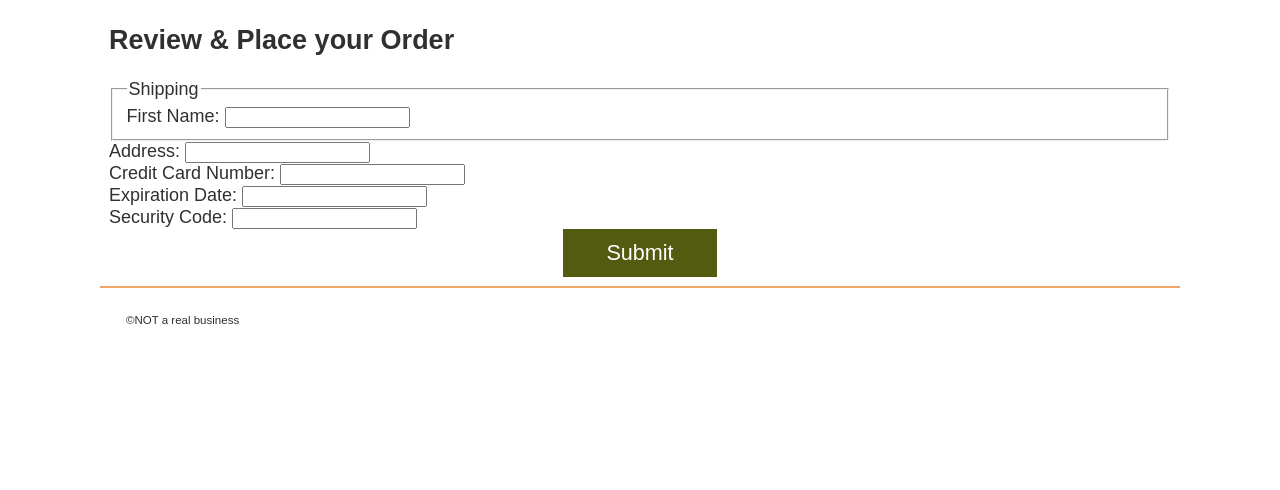
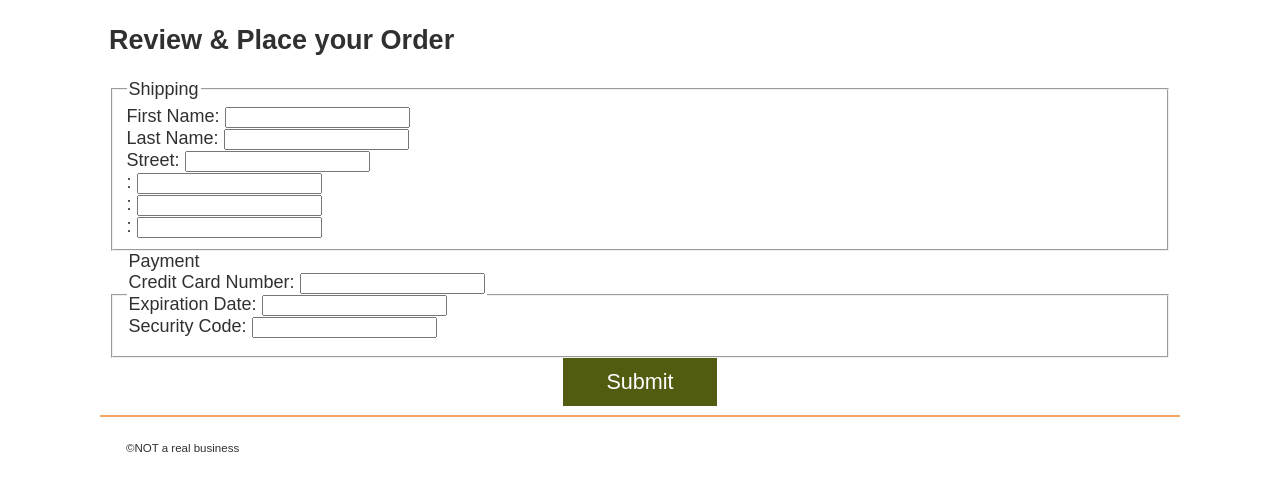
Before and after one commit to devunfox15/wdd330, a website: page src/checkout/index.html in a window 1280 px wide. Shown: the part 128-618 px from the top of the page. Drawn offline with Linux system fonts and the light colour scheme; files whose address does not match are found by name.

Commit message:
Team Activity 6 - In case we screw up checkpoint

```diff
--- a/src/checkout/index.html
+++ b/src/checkout/index.html
@@ -51,15 +51,32 @@
               <label for="customerFn">First Name:</label>
               <input type="text" id="customerFn" name="customerFn" required>
             </div>
+            <div>
+              <label for="customerLn">Last Name:</label>
+              <input type="text" id="customerLn" name="customerLn" required>
+            </div>
+            <div>
+              <label for="customerStreet">Street:</label>
+              <input type="text" id="customerStreet" name="customerStreet" required>
+            </div>
+            <div>
+              <label for="customerCity">:</label>
+              <input type="text" id="customerCity" name="customerCity" required>
+            </div>
+            <div>
+              <label for="customerState">:</label>
+              <input type="text" id="customerState" name="customerState" required>
+            </div>
+            <div>
+              <label for="customerZip">:</label>
+              <input type="number" id="customerZip" name="customerZip" required>
+            </div>
           </fieldset>
-
-          <div>
-            <label for="address">Address:</label>
-            <input type="text" id="address" name="address" required>
-          </div>
+        <fieldset>
+          <legend>Payment
           <div>
             <label for="creditCardNumber">Credit Card Number:</label>
-            <input type="text" id="creditCardNumber" name="creditCardNumber" required>
+            <input type="number" id="creditCardNumber" name="creditCardNumber" required>
           </div>
           <div>
             <label for="expirationDate">Expiration Date:</label>
@@ -67,10 +84,12 @@
           </div>
           <div>
             <label for="securityCode">Security Code:</label>
-            <input type="text" id="securityCode" name="securityCode" required>
+            <input type="number" id="securityCode" name="securityCode" required>
           </div>
+        </legend>
+        </fieldset>
+          <button type="submit">Submit</button>
 
-          <button type="submit">Submit</button>
         </form>
       </section>
     </main>
```
Also changed, not shown: src/js/checkoutProcess.mjs (added, +31 -0 lines).
